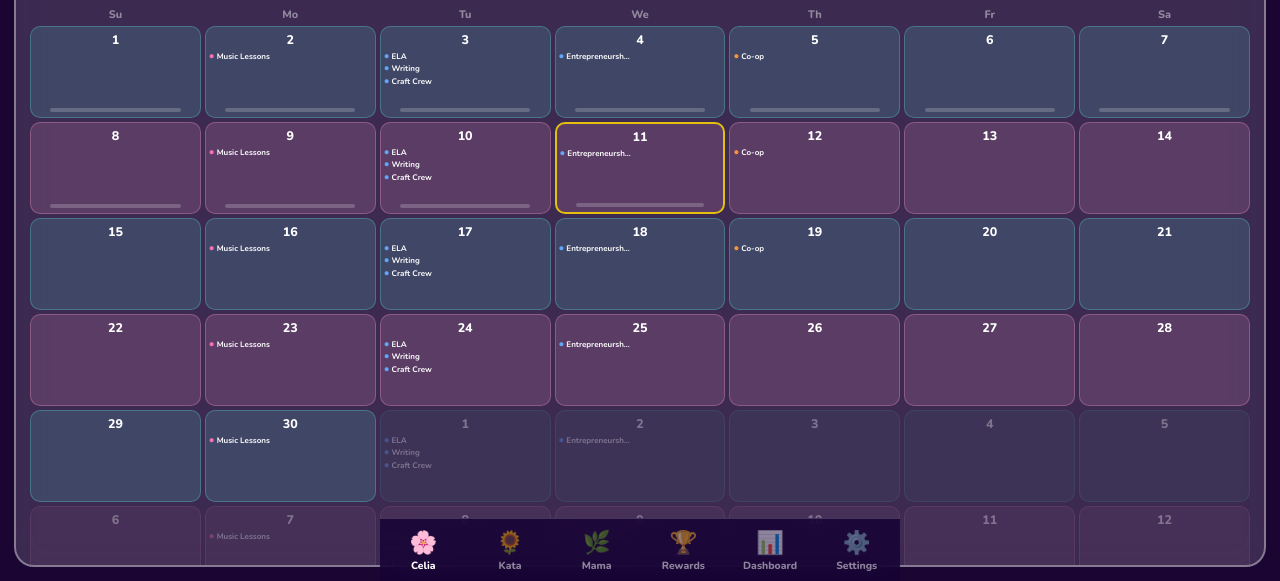
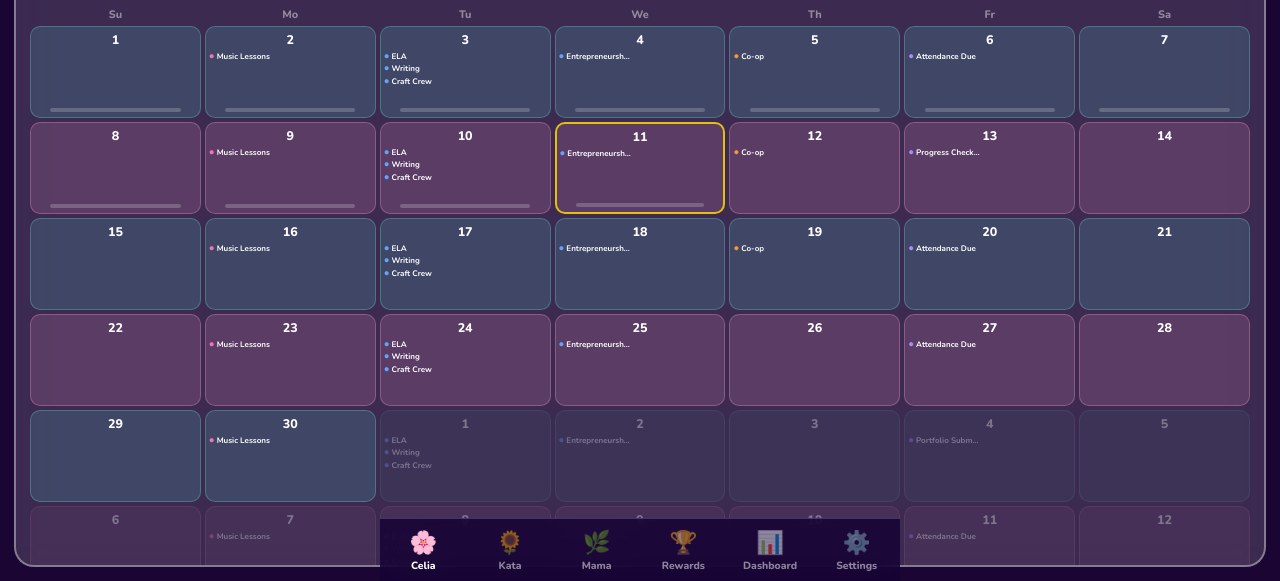
Before and after one commit to magnoliaschoolwyo/Homestar-app, a plain HTML site: page index.html in a window 1280 px wide. Shown: the part 219-800 px from the top of the page. Drawn offline with nearby package versions, Linux system fonts and the light colour scheme.

Commit message:
Add Braintree K8 due dates to the calendar
Seeds the 2026-2027 Wyoming K8 submission due dates as one-off events,
merged once into existing STATE.classes via the k8DueDatesSeeded_v1 flag.
Bump service worker cache to v23.

Co-Authored-By: Claude Sonnet 5.5 <noreply@anthropic.com>

```diff
--- a/index.html
+++ b/index.html
@@ -1910,6 +1910,13 @@ function applyStateDefaults() {
   // in place before the add/edit/delete UI existed.
   if (!STATE.classes) STATE.classes = buildInitialClasses();
   if (!STATE.classDoneByDate) STATE.classDoneByDate = { celia: {}, kata: {} };
+  // Braintree Academy's Wyoming K8 submission due dates — merged in once as
+  // an addition on top of whatever STATE.classes already holds (unlike
+  // buildInitialClasses() above, which only fires for brand-new devices).
+  if (!STATE.k8DueDatesSeeded_v1) {
+    STATE.classes = STATE.classes.concat(buildK8DueDates());
+    STATE.k8DueDatesSeeded_v1 = true;
+  }
 }
 
 let STATE = loadState();
@@ -3054,6 +3061,7 @@ const CLASS_CATEGORIES = {
   family:    { label: "Family",         color: "#34d399" },
   braintree: { label: "Braintree",      color: "#60a5fa" },
   personal:  { label: "Personal",       color: "#f472b6" },
+  duedate:   { label: "K8 Due Date",    color: "#a78bfa" },
 };
 
 // Seeded once on first run with the classes already in place before the
@@ -3076,6 +3084,58 @@ function buildInitialClasses() {
     rec("class_braintree_celia_writing",   "Writing",             "celia", 2, "10:00", "11:00", "braintree", BRAINTREE_START),
     rec("class_braintree_celia_craftcrew", "Craft Crew",          "celia", 2, "13:00", "14:00", "braintree", BRAINTREE_START),
     rec("class_braintree_celia_entrepr",   "Entrepreneurship",    "celia", 3, "11:00", "12:00", "braintree", BRAINTREE_START),
+  ];
+}
+
+// Braintree Academy's Wyoming K8 submission due dates for the 2026-2027
+// school year — one-off events (not weekly-recurring classes), since what's
+// due changes week to week even though it always falls on a Friday. Merged
+// into STATE.classes once via the k8DueDatesSeeded_v1 flag in
+// applyStateDefaults() rather than living in buildInitialClasses(), because
+// that function only seeds brand-new devices — existing families already
+// have STATE.classes populated and need these added on top of it.
+function buildK8DueDates() {
+  const oneOff = (id, name, date) =>
+    ({ id, name, girl: "both", daysOfWeek: [], date, startDate: null, endDate: null, time: null, endTime: null, category: "duedate" });
+  return [
+    oneOff("k8_due_20260821", "Semester Learning Plan Due", "2026-08-21"),
+    oneOff("k8_due_20260828", "Attendance Due", "2026-08-28"),
+    oneOff("k8_due_20260904", "Portfolio Submission #1 Due", "2026-09-04"),
+    oneOff("k8_due_20260911", "Attendance Due", "2026-09-11"),
+    oneOff("k8_due_20260918", "Progress Check Due", "2026-09-18"),
+    oneOff("k8_due_20260925", "Attendance Due", "2026-09-25"),
+    oneOff("k8_due_20261002", "Portfolio Submission #2 Due", "2026-10-02"),
+    oneOff("k8_due_20261009", "Attendance Due", "2026-10-09"),
+    oneOff("k8_due_20261016", "Progress Check Due", "2026-10-16"),
+    oneOff("k8_due_20261023", "Attendance Due", "2026-10-23"),
+    oneOff("k8_due_20261030", "Portfolio Submission #3 Due", "2026-10-30"),
+    oneOff("k8_due_20261106", "Attendance Due", "2026-11-06"),
+    oneOff("k8_due_20261113", "Progress Check & Electives Due", "2026-11-13"),
+    oneOff("k8_due_20261120", "Attendance Due", "2026-11-20"),
+    oneOff("k8_due_20261127", "Attendance Due", "2026-11-27"),
+    oneOff("k8_due_20261204", "Portfolio Submission #4 Due", "2026-12-04"),
+    oneOff("k8_due_20261211", "Attendance Due", "2026-12-11"),
+    oneOff("k8_due_20261218", "End of Semester Reflection/Attendance Due", "2026-12-18"),
+    oneOff("k8_due_20270108", "Semester Learning Plan Due", "2027-01-08"),
+    oneOff("k8_due_20270115", "Attendance Due", "2027-01-15"),
+    oneOff("k8_due_20270122", "Portfolio Submission #5 Due", "2027-01-22"),
+    oneOff("k8_due_20270129", "Attendance Due", "2027-01-29"),
+    oneOff("k8_due_20270205", "Progress Check Due", "2027-02-05"),
+    oneOff("k8_due_20270212", "Attendance Due", "2027-02-12"),
+    oneOff("k8_due_20270219", "Portfolio Submission #6 Due", "2027-02-19"),
+    oneOff("k8_due_20270226", "Attendance Due", "2027-02-26"),
+    oneOff("k8_due_20270305", "Progress Check & Electives Due", "2027-03-05"),
+    oneOff("k8_due_20270312", "Attendance Due", "2027-03-12"),
+    oneOff("k8_due_20270319", "Portfolio Submission #7 Due", "2027-03-19"),
+    oneOff("k8_due_20270326", "Attendance Due", "2027-03-26"),
+    oneOff("k8_due_20270402", "Progress Check Due", "2027-04-02"),
+    oneOff("k8_due_20270409", "Attendance Due", "2027-04-09"),
+    oneOff("k8_due_20270416", "Portfolio Submission #8 Due", "2027-04-16"),
+    oneOff("k8_due_20270423", "Attendance Due", "2027-04-23"),
+    oneOff("k8_due_20270430", "Progress Check Due", "2027-04-30"),
+    oneOff("k8_due_20270507", "Attendance Due", "2027-05-07"),
+    oneOff("k8_due_20270514", "End of Year Reflection Due", "2027-05-14"),
+    oneOff("k8_due_20270521", "Attendance Due", "2027-05-21"),
   ];
 }
 
--- a/sw.js
+++ b/sw.js
@@ -1,4 +1,4 @@
-const CACHE_NAME = 'homestar-v22';
+const CACHE_NAME = 'homestar-v23';
 const ASSETS = [
   '/',
   '/index.html',
```
